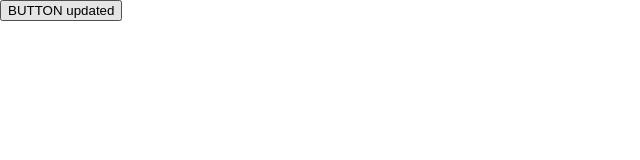
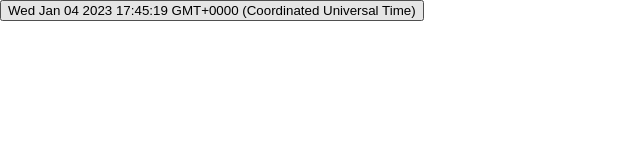
Before and after one commit to manuelklein/ar-js-example-markerbased, a plain HTML site: page index.html in a window 1280 px wide. Both pictures are taken after a click on the button "BUTTON updated". Shown: the whole page, without its empty margins (0-640 px from the left). Drawn offline with Linux system fonts and the light colour scheme.

Commit message:
Update index.html

```diff
--- a/index.html
+++ b/index.html
@@ -36,6 +36,7 @@
 
 <script>
     function myfunc() {
-        this.innerHTML=Date()
+        const elem = document.getElementById('button1');
+        elem.innerHTML=Date();
     }
 </script>
```
